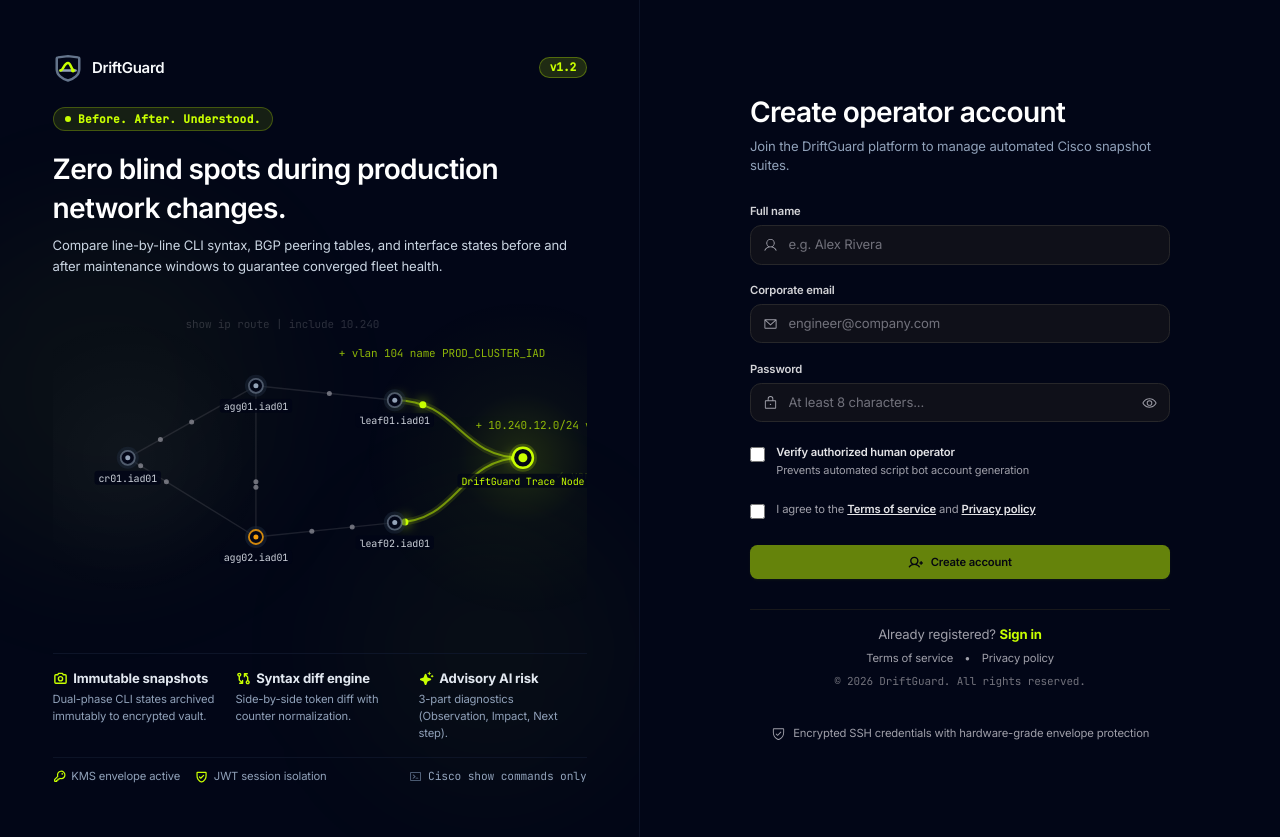
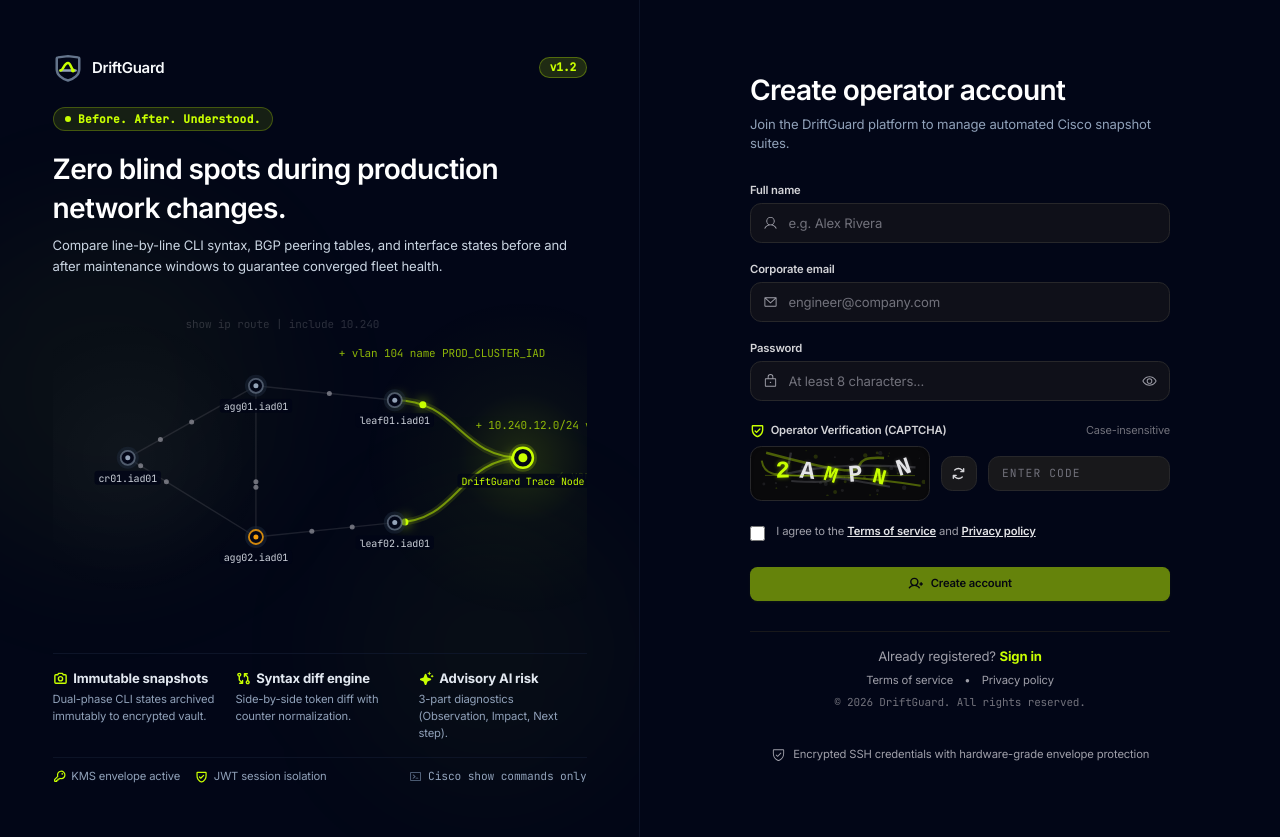
Before and after one commit to Baratetz123456/drift-guard, a React (Vite) app in the folder frontend/: page /register in a window 1280 px wide. Built offline with nearby package versions, Linux system fonts and the light colour scheme; no server answers.

Commit message:
feat: add user authentication pages, CAPTCHA verification, and device management views

```diff
--- /dev/null
+++ b/frontend/src/components/auth/CaptchaVerification.tsx
@@ -0,0 +1,187 @@
+import React, { useEffect, useRef, useState, useCallback } from 'react';
+import { ArrowsClockwise, ShieldCheck } from '@phosphor-icons/react';
+
+interface CaptchaVerificationProps {
+  userInput: string;
+  onUserInputChange: (value: string) => void;
+  onCodeChange: (code: string) => void;
+  hasError?: boolean;
+  errorMessage?: string | null;
+}
+
+// Avoid ambiguous characters: 0, O, 1, I, l
+const CHAR_SET = '23456789ABCDEFGHJKLMNPQRSTUVWXYZ';
+
+export const CaptchaVerification: React.FC<CaptchaVerificationProps> = ({
+  userInput,
+  onUserInputChange,
+  onCodeChange,
+  hasError = false,
+  errorMessage,
+}) => {
+  const canvasRef = useRef<HTMLCanvasElement>(null);
+  const [currentCode, setCurrentCode] = useState<string>('');
+  const [isRefreshing, setIsRefreshing] = useState(false);
+
+  const generateRandomCode = useCallback((length = 6): string => {
+    let result = '';
+    for (let i = 0; i < length; i++) {
+      const randomIndex = Math.floor(Math.random() * CHAR_SET.length);
+      result += CHAR_SET[randomIndex];
+    }
+    return result;
+  }, []);
+
+  const drawCaptcha = useCallback((code: string) => {
+    const canvas = canvasRef.current;
+    if (!canvas) return;
+    const ctx = canvas.getContext('2d');
+    if (!ctx) return;
+
+    const width = canvas.width;
+    const height = canvas.height;
+
+    // 1. Clear & dark obsidian background
+    ctx.fillStyle = '#09090b'; // zinc-950
+    ctx.fillRect(0, 0, width, height);
+
+    // 2. Subtle grid / background dots
+    for (let i = 0; i < 35; i++) {
+      ctx.fillStyle = i % 2 === 0 ? 'rgba(200, 255, 0, 0.15)' : 'rgba(161, 161, 170, 0.12)';
+      ctx.beginPath();
+      ctx.arc(
+        Math.random() * width,
+        Math.random() * height,
+        Math.random() * 1.8 + 0.5,
+        0,
+        Math.PI * 2
+      );
+      ctx.fill();
+    }
+
+    // 3. Interference curves/lines
+    for (let i = 0; i < 4; i++) {
+      ctx.strokeStyle = i % 2 === 0 ? 'rgba(200, 255, 0, 0.35)' : 'rgba(113, 113, 122, 0.35)';
+      ctx.lineWidth = Math.random() * 1.5 + 1;
+      ctx.beginPath();
+      ctx.moveTo(Math.random() * (width / 4), Math.random() * height);
+      ctx.bezierCurveTo(
+        Math.random() * width,
+        Math.random() * height,
+        Math.random() * width,
+        Math.random() * height,
+        width - Math.random() * (width / 4),
+        Math.random() * height
+      );
+      ctx.stroke();
+    }
+
+    // 4. Render distorted characters
+    const charSpacing = width / (code.length + 1);
+    ctx.textBaseline = 'middle';
+
+    for (let i = 0; i < code.length; i++) {
+      const char = code[i];
+      const x = charSpacing * (i + 0.85);
+      const y = height / 2 + (Math.random() * 8 - 4);
+      const angle = (Math.random() * 40 - 20) * (Math.PI / 180);
+
+      ctx.save();
+      ctx.translate(x, y);
+      ctx.rotate(angle);
+
+      // Varied font weight & color per letter
+      const isVoltage = i % 2 === 0;
+      ctx.font = `bold ${Math.floor(Math.random() * 4 + 22)}px "JetBrains Mono", monospace`;
+      ctx.fillStyle = isVoltage ? '#c8ff00' : '#e4e4e7';
+      ctx.shadowColor = isVoltage ? 'rgba(200, 255, 0, 0.5)' : 'rgba(255, 255, 255, 0.2)';
+      ctx.shadowBlur = 4;
+
+      ctx.fillText(char, 0, 0);
+      ctx.restore();
+    }
+
+    // 5. Additional light cross-hair strike line
+    ctx.strokeStyle = 'rgba(200, 255, 0, 0.25)';
+    ctx.lineWidth = 1;
+    ctx.beginPath();
+    ctx.moveTo(10, height / 2 + (Math.random() * 6 - 3));
+    ctx.lineTo(width - 10, height / 2 + (Math.random() * 6 - 3));
+    ctx.stroke();
+  }, []);
+
+  const refreshCaptcha = useCallback(() => {
+    setIsRefreshing(true);
+    const newCode = generateRandomCode();
+    setCurrentCode(newCode);
+    onCodeChange(newCode);
+    drawCaptcha(newCode);
+    setTimeout(() => setIsRefreshing(false), 200);
+  }, [drawCaptcha, generateRandomCode, onCodeChange]);
+
+  // Initial generation
+  useEffect(() => {
+    refreshCaptcha();
+  }, []);
+
+  return (
+    <div className="space-y-2 font-sans">
+      <div className="flex items-center justify-between text-xs font-semibold text-zinc-300">
+        <span className="flex items-center gap-1.5">
+          <ShieldCheck className="w-4 h-4 text-[#c8ff00]" weight="bold" />
+          <span>Operator Verification (CAPTCHA)</span>
+        </span>
+        <span className="text-[11px] font-normal text-zinc-500">Case-insensitive</span>
+      </div>
+
+      <div className="flex items-center gap-3">
+        {/* Canvas Image Container */}
+        <div className="relative rounded-xl border border-zinc-800 bg-zinc-950 p-1 shadow-inner flex items-center justify-center shrink-0">
+          <canvas
+            ref={canvasRef}
+            width={170}
+            height={46}
+            className="rounded-lg block cursor-pointer select-none"
+            onClick={refreshCaptcha}
+            title="Click to reload CAPTCHA code"
+          />
+        </div>
+
+        {/* Reload button */}
+        <button
+          type="button"
+          onClick={refreshCaptcha}
+          className="p-2.5 rounded-xl border border-zinc-800 bg-zinc-900 hover:bg-zinc-800 text-zinc-400 hover:text-zinc-200 transition-colors cursor-pointer shrink-0"
+          title="Generate new CAPTCHA code"
+          aria-label="Generate new verification code"
+        >
+          <ArrowsClockwise
+            className={`w-4 h-4 text-zinc-300 ${isRefreshing ? 'animate-spin' : ''}`}
+            weight="bold"
+          />
+        </button>
+
+        {/* User text input */}
+        <div className="flex-1">
+          <input
+            type="text"
+            required
+            maxLength={6}
+            value={userInput}
+            onChange={(e) => onUserInputChange(e.target.value.toUpperCase())}
+            placeholder="Enter code"
+            className={`w-full px-3.5 py-2.5 rounded-xl text-xs font-mono tracking-widest uppercase transition-all outline-none bg-zinc-900 border ${
+              hasError
+                ? 'border-rose-500 text-rose-300 focus:border-rose-400'
+                : 'border-zinc-800 text-zinc-100 placeholder-zinc-500 focus:border-[#c8ff00] focus:ring-1 focus:ring-[#c8ff00]/30'
+            }`}
+          />
+        </div>
+      </div>
+
+      {errorMessage && (
+        <p className="text-xs text-rose-400 font-medium pt-0.5">{errorMessage}</p>
+      )}
+    </div>
+  );
+};
--- a/frontend/src/pages/DeviceDetailPage.tsx
+++ b/frontend/src/pages/DeviceDetailPage.tsx
@@ -402,12 +402,11 @@ export const DeviceDetailPage: React.FC = () => {
 
               <div>
                 <label className="block text-xs font-semibold text-zinc-300 mb-1.5">
-                  IP Address or FQDN
+                  IP Address or FQDN (Optional)
                 </label>
                 <input
                   type="text"
-                  required
-                  placeholder="e.g. 192.168.1.1 or router.corp.internal"
+                  placeholder="e.g. 10.200.1.1 (Defaults to Device Name if empty)"
                   value={formData.hostname}
                   onChange={(e) => setFormData({ ...formData, hostname: e.target.value })}
                   className="w-full px-3.5 py-2.5 bg-zinc-950 border border-zinc-800 rounded-xl text-xs text-zinc-100 placeholder-zinc-500 focus:outline-none focus:border-zinc-500 font-mono"
--- a/frontend/src/pages/auth/LoginPage.tsx
+++ b/frontend/src/pages/auth/LoginPage.tsx
@@ -2,7 +2,7 @@ import React, { useState, useRef } from 'react';
 import { useNavigate, Link } from 'react-router-dom';
 import { useAppStore } from '../../store/useAppStore';
 import { Button } from '../../components/common/Button';
-import { Checkbox } from '../../components/common/Checkbox';
+import { CaptchaVerification } from '../../components/auth/CaptchaVerification';
 import { AuthVisualShowcase } from '../../components/auth/AuthVisualShowcase';
 import {
   Lock,
@@ -37,7 +37,9 @@ export const LoginPage: React.FC = () => {
   // Bot Defense States
   const mountTimeRef = useRef<number>(Date.now());
   const [honeypotValue, setHoneypotValue] = useState('');
-  const [isHumanVerified, setIsHumanVerified] = useState(false);
+  const [captchaInput, setCaptchaInput] = useState('');
+  const [expectedCaptcha, setExpectedCaptcha] = useState('');
+  const [captchaError, setCaptchaError] = useState<string | null>(null);
   const [failedAttempts, setFailedAttempts] = useState(0);
   const [lockoutSeconds, setLockoutSeconds] = useState(0);
 
@@ -59,6 +61,7 @@ export const LoginPage: React.FC = () => {
   const handleSubmit = async (e: React.FormEvent) => {
     e.preventDefault();
     setErrorMessage(null);
+    setCaptchaError(null);
 
     if (lockoutSeconds > 0) {
       setErrorMessage(`Account locked due to consecutive failed attempts. Wait ${lockoutSeconds}s before retrying.`);
@@ -78,9 +81,10 @@ export const LoginPage: React.FC = () => {
       return;
     }
 
-    // 3. Human verification token check
-    if (!isHumanVerified) {
-      setErrorMessage('Please check the operator verification box to confirm human authorization.');
+    // 3. CAPTCHA verification check
+    if (!captchaInput.trim() || captchaInput.trim().toUpperCase() !== expectedCaptcha.toUpperCase()) {
+      setCaptchaError('Invalid verification code. Please enter the characters shown in the image.');
+      setErrorMessage('Verification failed. Please enter the correct CAPTCHA code.');
       return;
     }
 
@@ -200,13 +204,21 @@ export const LoginPage: React.FC = () => {
               </div>
             </div>
 
-            {/* Interactive Human Operator Verification Check */}
+            {/* Interactive Visual CAPTCHA Verification */}
             <div className="pt-1">
-              <Checkbox
-                checked={isHumanVerified}
-                onChange={(e) => setIsHumanVerified(e.target.checked)}
-                label="Verify authorized human operator"
-                description="Prevents automated script abuse and credential brute-forcing"
+              <CaptchaVerification
+                userInput={captchaInput}
+                onUserInputChange={(val) => {
+                  setCaptchaInput(val);
+                  if (captchaError) setCaptchaError(null);
+                }}
+                onCodeChange={(code) => {
+                  setExpectedCaptcha(code);
+                  setCaptchaInput('');
+                  setCaptchaError(null);
+                }}
+                hasError={Boolean(captchaError)}
+                errorMessage={captchaError}
               />
             </div>
 
--- a/frontend/src/pages/auth/RegisterPage.tsx
+++ b/frontend/src/pages/auth/RegisterPage.tsx
@@ -2,6 +2,7 @@ import React, { useState, useRef } from 'react';
 import { useNavigate, Link } from 'react-router-dom';
 import { useAppStore } from '../../store/useAppStore';
 import { Button } from '../../components/common/Button';
+import { CaptchaVerification } from '../../components/auth/CaptchaVerification';
 import { AuthVisualShowcase } from '../../components/auth/AuthVisualShowcase';
 import {
   User,
@@ -40,7 +41,9 @@ export const RegisterPage: React.FC = () => {
   // Bot Defense States
   const mountTimeRef = useRef<number>(Date.now());
   const [honeypotValue, setHoneypotValue] = useState('');
-  const [isHumanVerified, setIsHumanVerified] = useState(false);
+  const [captchaInput, setCaptchaInput] = useState('');
+  const [expectedCaptcha, setExpectedCaptcha] = useState('');
+  const [captchaError, setCaptchaError] = useState<string | null>(null);
 
   React.useEffect(() => {
     if (isAuthenticated) {
@@ -51,6 +54,7 @@ export const RegisterPage: React.FC = () => {
   const handleSubmit = async (e: React.FormEvent) => {
     e.preventDefault();
     setErrorMessage(null);
+    setCaptchaError(null);
 
     // 1. Honeypot check
     if (honeypotValue.trim()) {
@@ -65,9 +69,10 @@ export const RegisterPage: React.FC = () => {
       return;
     }
 
-    // 3. Human verification token check
-    if (!isHumanVerified) {
-      setErrorMessage('Please check the operator verification box to confirm human authorization.');
+    // 3. CAPTCHA verification check
+    if (!captchaInput.trim() || captchaInput.trim().toUpperCase() !== expectedCaptcha.toUpperCase()) {
+      setCaptchaError('Invalid verification code. Please enter the characters shown in the image.');
+      setErrorMessage('Verification failed. Please enter the correct CAPTCHA code.');
       return;
     }
 
@@ -188,13 +193,21 @@ export const RegisterPage: React.FC = () => {
               </div>
             </div>
 
-            {/* Interactive Human Operator Verification Check */}
+            {/* Interactive Visual CAPTCHA Verification */}
             <div className="pt-1">
-              <Checkbox
-                checked={isHumanVerified}
-                onChange={(e) => setIsHumanVerified(e.target.checked)}
-                label="Verify authorized human operator"
-                description="Prevents automated script bot account generation"
+              <CaptchaVerification
+                userInput={captchaInput}
+                onUserInputChange={(val) => {
+                  setCaptchaInput(val);
+                  if (captchaError) setCaptchaError(null);
+                }}
+                onCodeChange={(code) => {
+                  setExpectedCaptcha(code);
+                  setCaptchaInput('');
+                  setCaptchaError(null);
+                }}
+                hasError={Boolean(captchaError)}
+                errorMessage={captchaError}
               />
             </div>
 
```
Also changed, not shown: frontend/src/pages/DevicesPage.tsx (+6 -8 lines), 1 other file (tests, documents, lock files or other folders).
